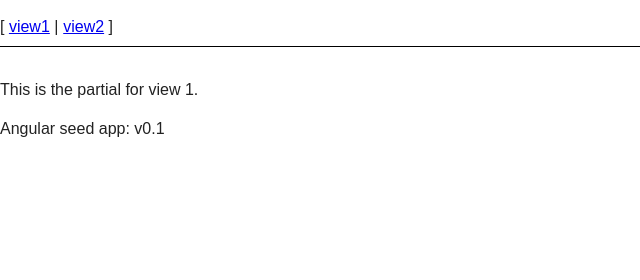
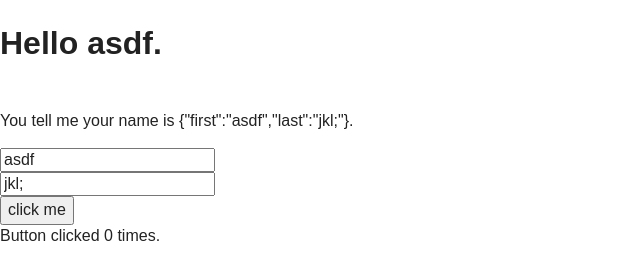
Before and after one commit to mcpusc/angular-demo, a website: page app/index.html in a window 1280 px wide. Shown: the whole page, without its empty margins (0-640 px from the left). Drawn offline with nearby package versions, Linux system fonts and the light colour scheme; files whose address does not match are found by name.

Commit message:
Added GreetingController to demo two-way data-binding and incrementer-button.

```diff
--- a/app/app.js
+++ b/app/app.js
@@ -6,9 +6,26 @@ angular.module('myApp', [
   'myApp.view1',
   'myApp.view2',
   'myApp.version'
-]).
-config(['$locationProvider', '$routeProvider', function($locationProvider, $routeProvider) {
+])
+
+.config(['$locationProvider', '$routeProvider', function($locationProvider, $routeProvider) {
   $locationProvider.hashPrefix('!');
 
   $routeProvider.otherwise({redirectTo: '/view1'});
-}]);
+}])
+
+.controller('GreetingController', ['$scope',
+  function($scope) {
+    $scope.name = {
+      first: 'asdf',
+      last: 'jkl;'
+    };
+
+    $scope.numTimesClicked = 0;
+
+    $scope.click = function() {
+      $scope.numTimesClicked += 1;
+    };
+
+  }
+]);
--- a/app/index.html
+++ b/app/index.html
@@ -1,11 +1,7 @@
 <!DOCTYPE html>
-<!--[if lt IE 7]>      <html lang="en" ng-app="myApp" class="no-js lt-ie9 lt-ie8 lt-ie7"> <![endif]-->
-<!--[if IE 7]>         <html lang="en" ng-app="myApp" class="no-js lt-ie9 lt-ie8"> <![endif]-->
-<!--[if IE 8]>         <html lang="en" ng-app="myApp" class="no-js lt-ie9"> <![endif]-->
-<!--[if gt IE 8]><!--> <html lang="en" ng-app="myApp" class="no-js"> <!--<![endif]-->
+<html lang="en" ng-app="myApp" class="no-js">
 <head>
   <meta charset="utf-8">
-  <meta http-equiv="X-UA-Compatible" content="IE=edge">
   <title>My AngularJS App</title>
   <meta name="description" content="">
   <meta name="viewport" content="width=device-width, initial-scale=1">
@@ -13,24 +9,21 @@
   <link rel="stylesheet" href="bower_components/html5-boilerplate/dist/css/main.css">
   <link rel="stylesheet" href="app.css">
   <script src="bower_components/html5-boilerplate/dist/js/vendor/modernizr-2.8.3.min.js"></script>
+  <script src="https://ajax.googleapis.com/ajax/libs/jquery/3.2.1/jquery.min.js"></script>
 </head>
 <body>
-  <ul class="menu">
-    <li><a href="#!/view1">view1</a></li>
-    <li><a href="#!/view2">view2</a></li>
-  </ul>
-
-  <!--[if lt IE 7]>
-      <p class="browsehappy">You are using an <strong>outdated</strong> browser. Please <a href="http://browsehappy.com/">upgrade your browser</a> to improve your experience.</p>
-  <![endif]-->
-
-  <div ng-view></div>
-
-  <div>Angular seed app: v<span app-version></span></div>
 
   <!-- In production use:
   <script src="//ajax.googleapis.com/ajax/libs/angularjs/x.x.x/angular.min.js"></script>
   -->
+	<div ng-controller="GreetingController">
+		<h1>Hello {{name.first}}.</h1><br/>
+		You tell me your name is {{name}}.<p>
+		<input ng-model="name.first"></input><br/>
+		<input ng-model="name.last"></input><br/>
+		<button ng-click="click($event)">click me</button><br/>
+		<span class='bold'>Button clicked {{numTimesClicked}} times.</span>
+	</div>
   <script src="bower_components/angular/angular.js"></script>
   <script src="bower_components/angular-route/angular-route.js"></script>
   <script src="app.js"></script>
```
